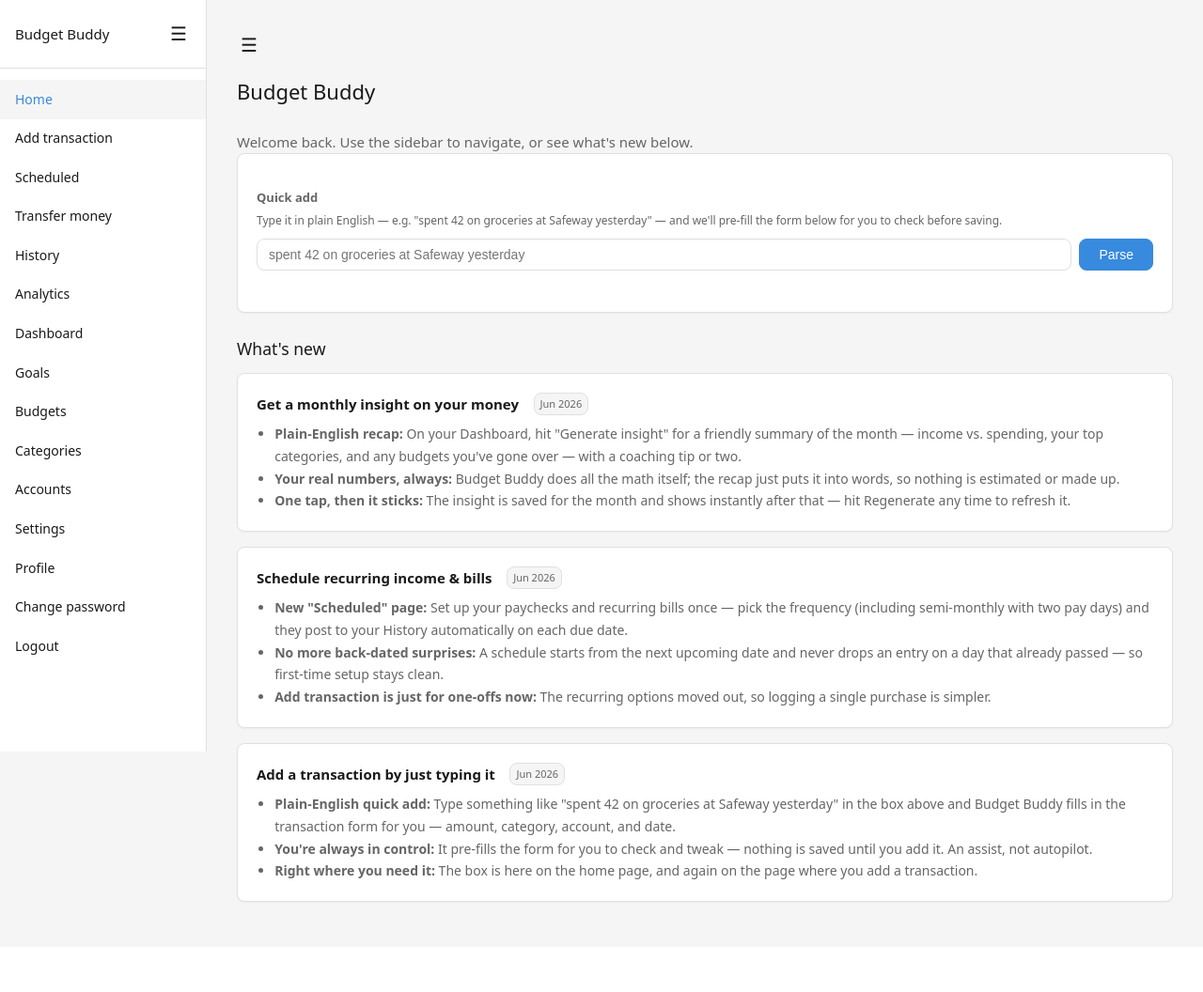
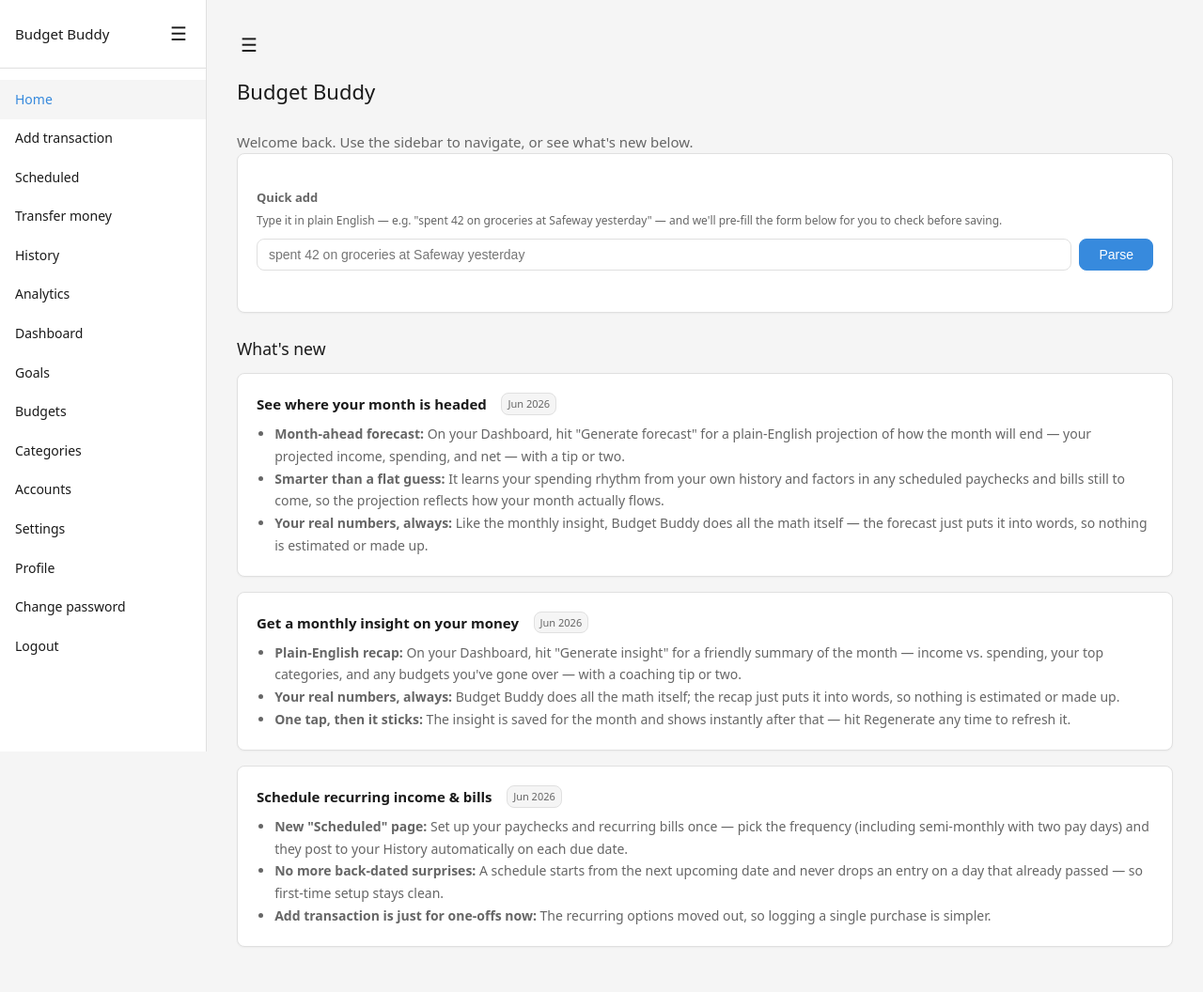
Before and after one commit to CaddisMaster/budget-buddy-archive, a Flask app: page / in a window 1280 px wide. Shown: the whole page at 94% size. Before the commit the page ends 961 px from the top, so only its background shows below. Run offline with Flask 3, Linux system fonts and the light colour scheme; the visitor is signed in with stand-in values (Sample User, id 1); some libraries are stand-ins or nearby versions.

Commit message:
Add Forecast to home page "What's new" cards
Advertise v10.2.0 Forecast on the home page changelog (was missed in the
feature commit). Newest card on top, dropped the oldest (v9 Quick add) to
keep the last 3 features shown. Also document this as a required pre-commit
step in CLAUDE.md (Git & Development Workflow): every user-facing feature gets
a What's-new card, keep at most 3, patches don't count.

```diff
--- a/app/templates/index.html
+++ b/app/templates/index.html
@@ -11,6 +11,24 @@
 <h2 style="margin-top:1.5rem;font-size:1.1rem">What's new</h2>
 
 {# Add the newest entry at the top. Keep at most 3 cards — drop the oldest. #}
+<div class="card">
+  <div style="display:flex;align-items:center;gap:0.6rem;margin-bottom:0.5rem">
+    <strong>See where your month is headed</strong>
+    <span class="recurring-badge">Jun 2026</span>
+  </div>
+  <ul style="margin:0;padding-left:1.2rem;color:var(--text-muted);font-size:14px;line-height:1.7">
+    <li><strong>Month-ahead forecast:</strong> On your Dashboard, hit "Generate forecast"
+        for a plain-English projection of how the month will end — your projected income,
+        spending, and net — with a tip or two.</li>
+    <li><strong>Smarter than a flat guess:</strong> It learns your spending rhythm from
+        your own history and factors in any scheduled paychecks and bills still to come,
+        so the projection reflects how your month actually flows.</li>
+    <li><strong>Your real numbers, always:</strong> Like the monthly insight, Budget Buddy
+        does all the math itself — the forecast just puts it into words, so nothing is
+        estimated or made up.</li>
+  </ul>
+</div>
+
 <div class="card">
   <div style="display:flex;align-items:center;gap:0.6rem;margin-bottom:0.5rem">
     <strong>Get a monthly insight on your money</strong>
@@ -44,20 +62,4 @@
   </ul>
 </div>
 
-<div class="card">
-  <div style="display:flex;align-items:center;gap:0.6rem;margin-bottom:0.5rem">
-    <strong>Add a transaction by just typing it</strong>
-    <span class="recurring-badge">Jun 2026</span>
-  </div>
-  <ul style="margin:0;padding-left:1.2rem;color:var(--text-muted);font-size:14px;line-height:1.7">
-    <li><strong>Plain-English quick add:</strong> Type something like "spent 42 on
-        groceries at Safeway yesterday" in the box above and Budget Buddy fills in
-        the transaction form for you — amount, category, account, and date.</li>
-    <li><strong>You're always in control:</strong> It pre-fills the form for you to
-        check and tweak — nothing is saved until you add it. An assist, not autopilot.</li>
-    <li><strong>Right where you need it:</strong> The box is here on the home page,
-        and again on the page where you add a transaction.</li>
-  </ul>
-</div>
-
 {% endblock %}
```
